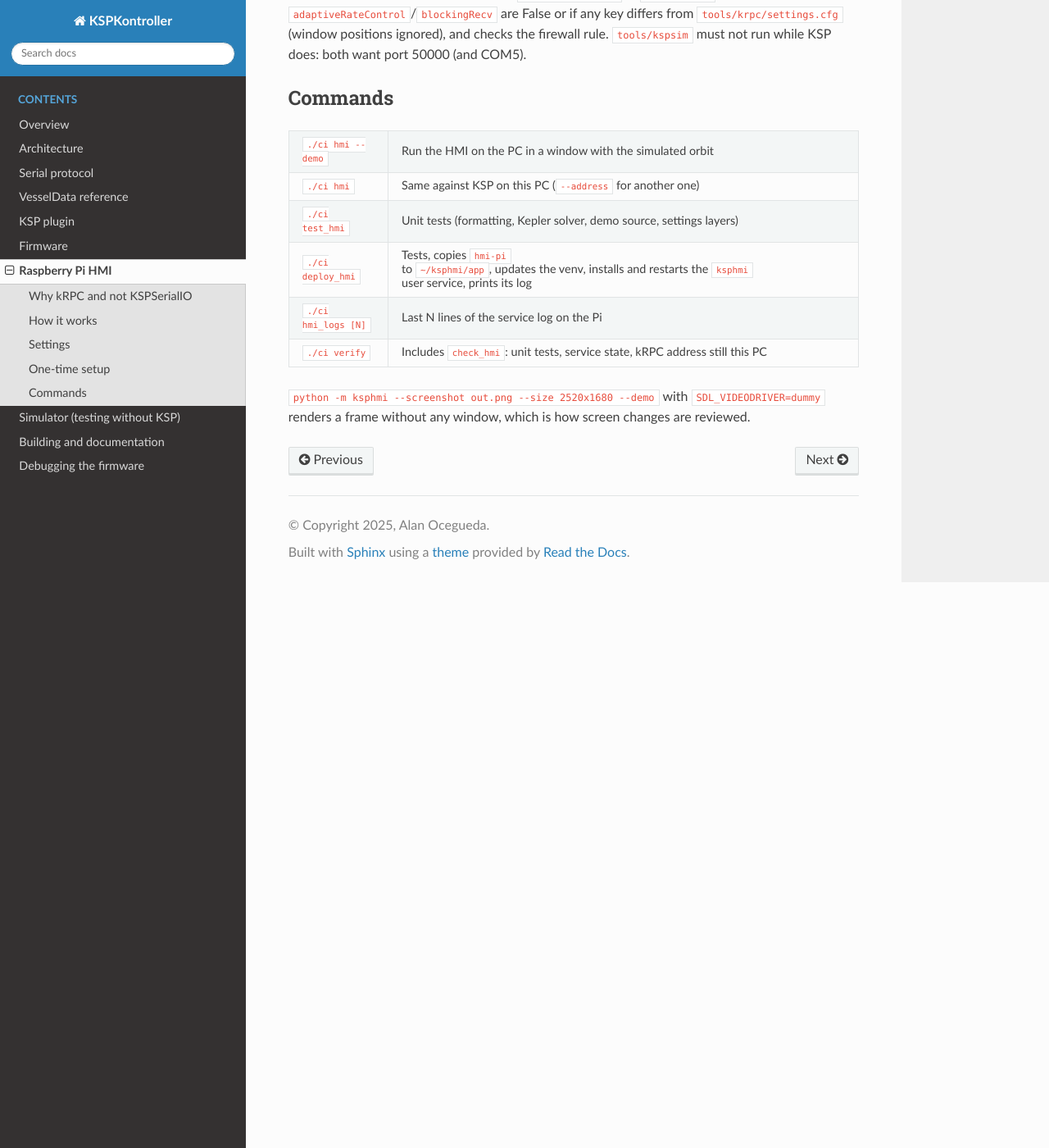
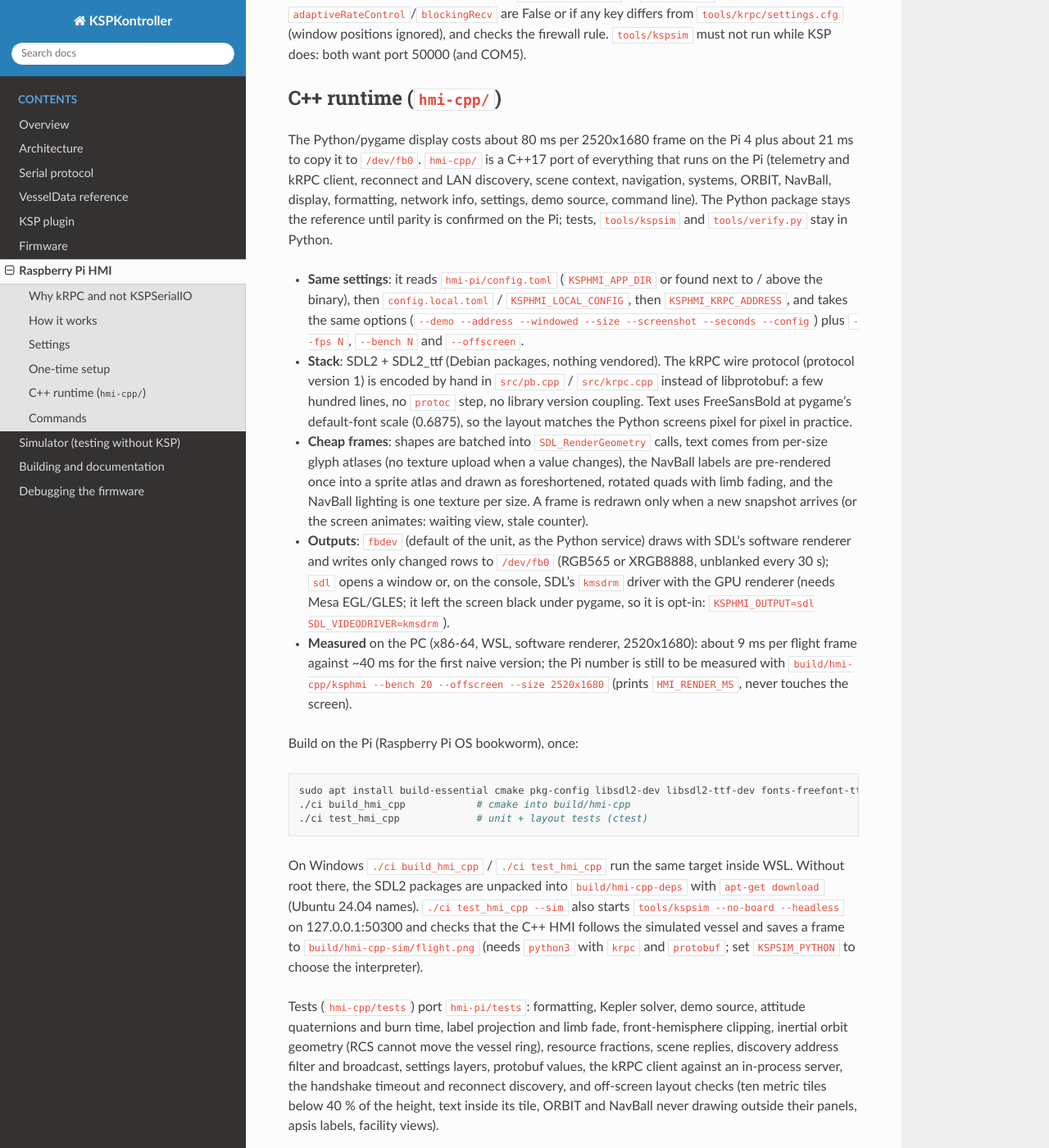
Before and after one commit to AlaNLrdE/KSPKontroller, a Sphinx documentation site: the page built from docs/hmi.rst, in a window 1280 px wide and 1400 px high, scrolled down 4535 px. Shown: the whole window at 82% size. Built offline with Sphinx 7.4.7 and the Read the Docs theme 3.1.0, drawn with Linux system fonts in a browser that asks for light colours; some of the changed text lies outside the part shown.

Commit message:
build(hmi-cpp): ci targets, docs, parity check and skill notes
./ci build_hmi_cpp and ./ci test_hmi_cpp [--sim] (run in WSL on Windows,
unpack SDL2 without root when needed; --sim checks the binary against
tools/kspsim). docs/hmi.rst gains a C++ runtime section; verify.py gains
check_hmi_cpp (scene views/cards, UDP 50002 contract, resource order).

Co-Authored-By: Claude Opus 5.5 <noreply@anthropic.com>

```diff
--- a/docs/hmi.rst
+++ b/docs/hmi.rst
@@ -183,6 +183,61 @@ auto-accept, not localhost), fails if ``maxTimePerUpdate`` or ``recvTimeout`` is
 (window positions ignored), and checks the firewall rule. ``tools/kspsim`` must not run while KSP does: both want port
 50000 (and COM5).
 
+C++ runtime (``hmi-cpp/``)
+--------------------------
+
+The Python/pygame display costs about 80 ms per 2520x1680 frame on the Pi 4 plus about 21 ms to copy it to
+``/dev/fb0``. ``hmi-cpp/`` is a C++17 port of everything that runs on the Pi (telemetry and kRPC client,
+reconnect and LAN discovery, scene context, navigation, systems, ORBIT, NavBall, display, formatting, network
+info, settings, demo source, command line). The Python package stays the reference until parity is confirmed on
+the Pi; tests, ``tools/kspsim`` and ``tools/verify.py`` stay in Python.
+
+* **Same settings**: it reads ``hmi-pi/config.toml`` (``KSPHMI_APP_DIR`` or found next to / above the binary),
+  then ``config.local.toml`` / ``KSPHMI_LOCAL_CONFIG``, then ``KSPHMI_KRPC_ADDRESS``, and takes the same options
+  (``--demo --address --windowed --size --screenshot --seconds --config``) plus ``--fps N``, ``--bench N`` and
+  ``--offscreen``.
+* **Stack**: SDL2 + SDL2_ttf (Debian packages, nothing vendored). The kRPC wire protocol (protocol version 1) is
+  encoded by hand in ``src/pb.cpp`` / ``src/krpc.cpp`` instead of libprotobuf: a few hundred lines, no ``protoc``
+  step, no library version coupling. Text uses FreeSansBold at pygame's default-font scale (0.6875), so the
+  layout matches the Python screens pixel for pixel in practice.
+* **Cheap frames**: shapes are batched into ``SDL_RenderGeometry`` calls, text comes from per-size glyph atlases
+  (no texture upload when a value changes), the NavBall labels are pre-rendered once into a sprite atlas and
+  drawn as foreshortened, rotated quads with limb fading, and the NavBall lighting is one texture per size.
+  A frame is redrawn only when a new snapshot arrives (or the screen animates: waiting view, stale counter).
+* **Outputs**: ``fbdev`` (default of the unit, as the Python service) draws with SDL's software renderer and
+  writes only changed rows to ``/dev/fb0`` (RGB565 or XRGB8888, unblanked every 30 s); ``sdl`` opens a window or,
+  on the console, SDL's ``kmsdrm`` driver with the GPU renderer (needs Mesa EGL/GLES; it left the screen black
+  under pygame, so it is opt-in: ``KSPHMI_OUTPUT=sdl SDL_VIDEODRIVER=kmsdrm``).
+* **Measured** on the PC (x86-64, WSL, software renderer, 2520x1680): about 9 ms per flight frame against
+  ~40 ms for the first naive version; the Pi number is still to be measured with
+  ``build/hmi-cpp/ksphmi --bench 20 --offscreen --size 2520x1680`` (prints ``HMI_RENDER_MS``, never touches the
+  screen).
+
+Build on the Pi (Raspberry Pi OS bookworm), once:
+
+.. code-block:: bash
+
+   sudo apt install build-essential cmake pkg-config libsdl2-dev libsdl2-ttf-dev fonts-freefont-ttf
+   ./ci build_hmi_cpp            # cmake into build/hmi-cpp
+   ./ci test_hmi_cpp             # unit + layout tests (ctest)
+
+On Windows ``./ci build_hmi_cpp`` / ``./ci test_hmi_cpp`` run the same target inside WSL. Without root there,
+the SDL2 packages are unpacked into ``build/hmi-cpp-deps`` with ``apt-get download`` (Ubuntu 24.04 names).
+``./ci test_hmi_cpp --sim`` also starts ``tools/kspsim --no-board --headless`` on 127.0.0.1:50300 and checks that
+the C++ HMI follows the simulated vessel and saves a frame to ``build/hmi-cpp-sim/flight.png`` (needs ``python3``
+with ``krpc`` and ``protobuf``; set ``KSPSIM_PYTHON`` to choose the interpreter).
+
+Tests (``hmi-cpp/tests``) port ``hmi-pi/tests``: formatting, Kepler solver, demo source, attitude quaternions and
+burn time, label projection and limb fade, front-hemisphere clipping, inertial orbit geometry (RCS cannot move
+the vessel ring), resource fractions, scene replies, discovery address filter and broadcast, settings layers,
+protobuf values, the kRPC client against an in-process server, the handshake timeout and reconnect discovery,
+and off-screen layout checks (ten metric tiles below 40 % of the height, text inside its tile, ORBIT and NavBall
+never drawing outside their panels, apsis labels, facility views).
+
+``hmi-cpp/systemd/ksphmi-cpp.service`` is a user unit variant (``Conflicts=ksphmi.service``). ``./ci deploy_hmi``
+does not install it yet: copy the source to ``~/ksphmi/cpp``, build there and switch units by hand as described
+at the top of the unit file.
+
 Commands
 --------
 
@@ -194,6 +249,8 @@ Commands
                             restarts the ``ksphmi`` user service, prints its log
 ``./ci hmi_logs [N]``       Last N lines of the service log on the Pi
 ``./ci verify``             Includes ``check_hmi``: unit tests, service state, kRPC address still this PC
+``./ci build_hmi_cpp``      Build the C++ HMI (``hmi-cpp/``) into ``build/hmi-cpp`` (on Windows inside WSL)
+``./ci test_hmi_cpp``       Its unit and layout tests; ``--sim`` adds the run against ``tools/kspsim``
 ==========================  ===========================================================================
 
 ``python -m ksphmi --screenshot out.png --size 2520x1680 --demo`` with ``SDL_VIDEODRIVER=dummy`` renders a frame
```
Also changed, not shown: .claude/skills/raspberry-pi-hmi/SKILL.md, 2 other files.
